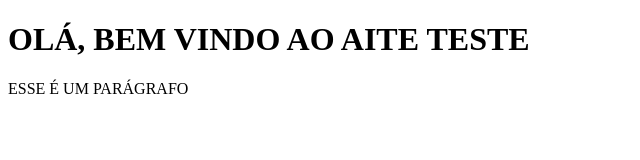
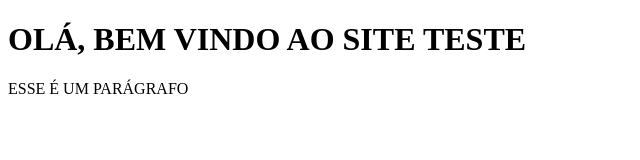
Before and after one commit to xande1711/minhapagina, a plain HTML site: page index.html in a window 1280 px wide. Shown: the full height of the page, 0-640 px from the left. Drawn offline with Linux system fonts and the light colour scheme.

Commit message:
Update index.html

```diff
--- a/index.html
+++ b/index.html
@@ -7,7 +7,7 @@
 </head>
 <body>
     <cente>
-    <h1>OLÁ, BEM VINDO AO AITE TESTE</h1>
+    <h1>OLÁ, BEM VINDO AO SITE TESTE</h1>
     <p>ESSE É UM PARÁGRAFO</p>
     </cente>
 </body>
```
